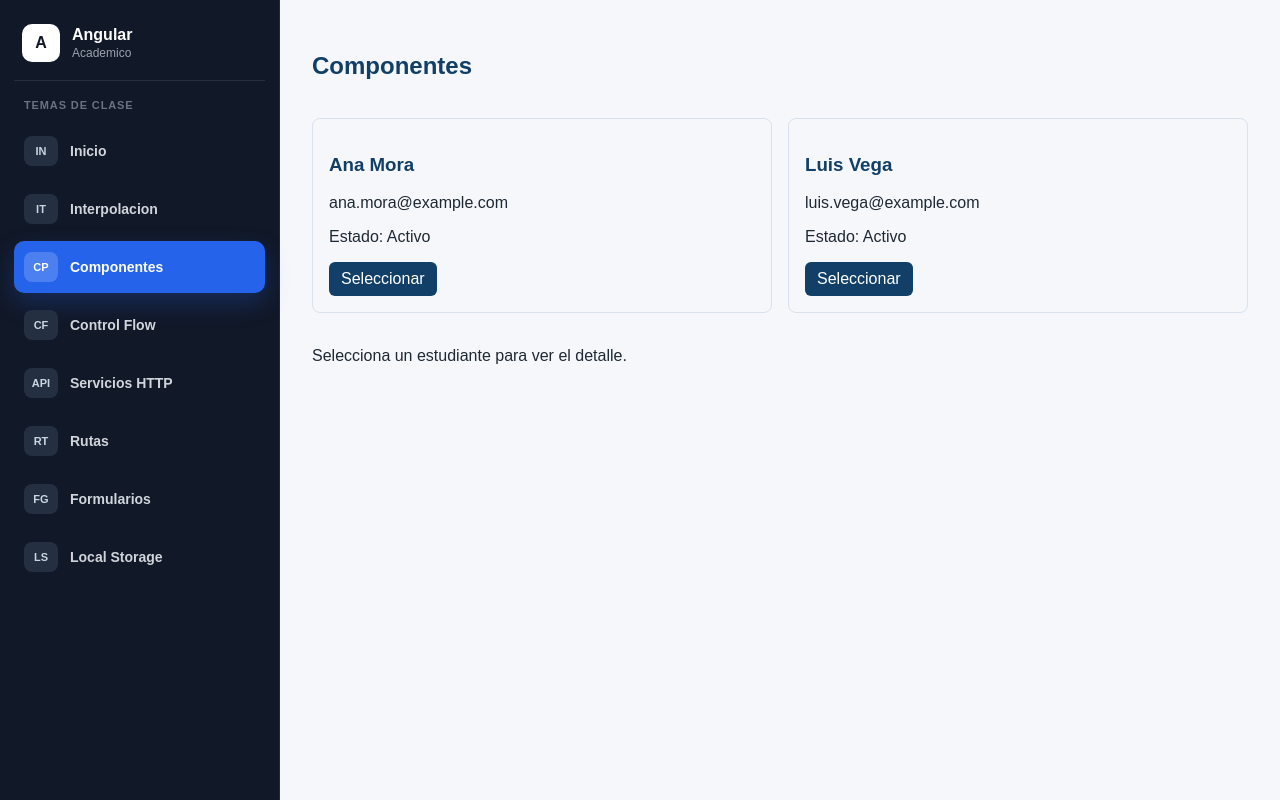
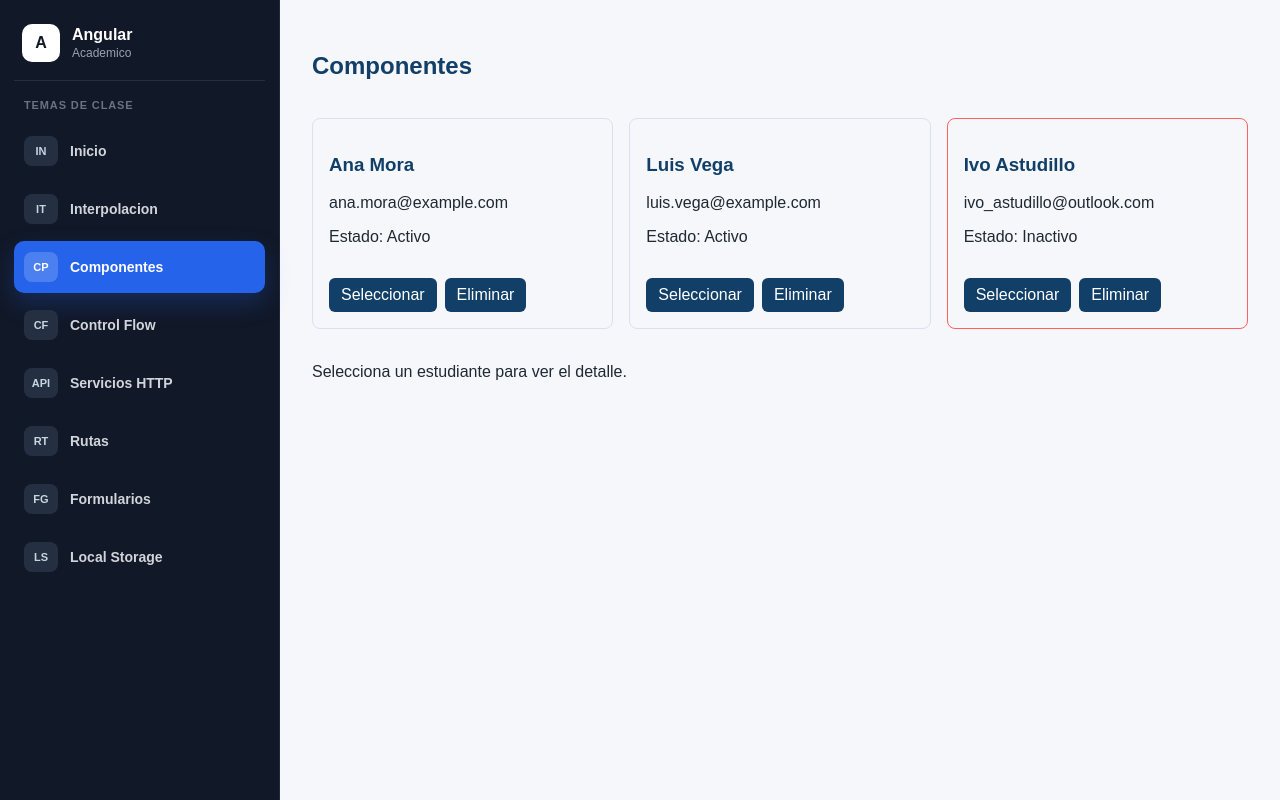
Before and after one commit to iaastudillo/ProyectoFinalAngular, an Angular app in the folder proyecto_final/: page /componentes in a window 1280 px wide. Built offline with nearby package versions, Linux system fonts and the light colour scheme.

Commit message:
Se completa actividad 3

```diff
--- a/proyecto_final/src/app/features/components-demo/components-demo.page.html
+++ b/proyecto_final/src/app/features/components-demo/components-demo.page.html
@@ -21,6 +21,7 @@
       <app-student-card
         [student]="student"
         (selected)="onStudentSelected($event)"
+        (removeRequested)="onRemoveRequested($event)"
       />
     }
   </div>
@@ -32,6 +33,11 @@
       <p>{{ selectedStudent.email }}</p>
     </article>
   } @else {
-    <p>Selecciona un estudiante para ver el detalle.</p>
+    <!-- Desarrollo actividad 3 del README.md -->
+    @if (deletedStudent) {
+      <p>{{ alertMessage }}</p>
+    } @else {
+      <p>Selecciona un estudiante para ver el detalle.</p>
+    }
   }
 </section>
--- a/proyecto_final/src/app/features/components-demo/components-demo.page.ts
+++ b/proyecto_final/src/app/features/components-demo/components-demo.page.ts
@@ -27,7 +27,8 @@ export class ComponentsDemoPage {
    * - El hijo solo debe emitir eventos.
    * - El padre debe decidir que hacer con la lista.
    */
-  readonly students: StudentView[] = [
+
+  students: StudentView[] = [
     {
       id: 1,
       fullName: 'Ana Mora',
@@ -42,11 +43,32 @@ export class ComponentsDemoPage {
       active: true,
       activeLabel: 'Activo',
     },
+    {
+      id: 3,
+      fullName: 'Ivo Astudillo',
+      email: 'ivo_astudillo@outlook.com',
+      active: false,
+      activeLabel: 'Inactivo',
+    },
   ];
 
   selectedStudent: StudentView | null = null;
+  deletedStudent: StudentView | null = null;
+  alertMessage: string = '';
 
   onStudentSelected(student: StudentView): void {
     this.selectedStudent = student;
   }
+
+  //Desarrollo actividad 3 del README.md
+  onRemoveRequested(student: StudentView): void {
+    this.selectedStudent = null;
+    this.deletedStudent = student;
+    if (student.active) {
+      this.alertMessage = `No se puede eliminar el estudiante ${student.fullName} porque está activo.`;
+    } else {
+      this.students = this.students.filter((s) => s.id !== student.id);
+      this.alertMessage = `El estudiante ${student.fullName} ha sido eliminado correctamente.`;
+    }
+  }
 }
--- a/proyecto_final/src/app/shared/components/student-card/student-card.component.css
+++ b/proyecto_final/src/app/shared/components/student-card/student-card.component.css
@@ -11,4 +11,8 @@ button {
   color: #ffffff;
   cursor: pointer;
   padding: 8px 12px;
+  margin: 16px 8px 0 0;
 }
+.student-card-inactive {
+  border: 1px solid rgb(255, 95, 95);
+}
--- a/proyecto_final/src/app/shared/components/student-card/student-card.component.html
+++ b/proyecto_final/src/app/shared/components/student-card/student-card.component.html
@@ -9,10 +9,13 @@
   Resultado esperado:
   El padre decide que hacer cuando el hijo emite el evento.
 -->
-<article class="student-card">
+<article class="student-card" [class.student-card-inactive]="!student().active">
   <h3>{{ student().fullName }}</h3>
   <p>{{ student().email }}</p>
   <p>Estado: {{ student().activeLabel }}</p>
 
   <button type="button" (click)="selectStudent()">Seleccionar</button>
+
+  <!-- Desarrollo actividad 3 del README.md -->
+  <button type="button" (click)="removeStudent()">Eliminar</button>
 </article>
--- a/proyecto_final/src/app/shared/components/student-card/student-card.component.ts
+++ b/proyecto_final/src/app/shared/components/student-card/student-card.component.ts
@@ -25,6 +25,13 @@ export class StudentCardComponent {
   readonly student = input.required<StudentView>();
   readonly selected = output<StudentView>();
 
+  //Desarrollo actividad 3 del README.md
+  readonly removeRequested = output<StudentView>();
+
+  removeStudent(): void {
+    this.removeRequested.emit(this.student());
+  }
+
   selectStudent(): void {
     this.selected.emit(this.student());
   }
```
